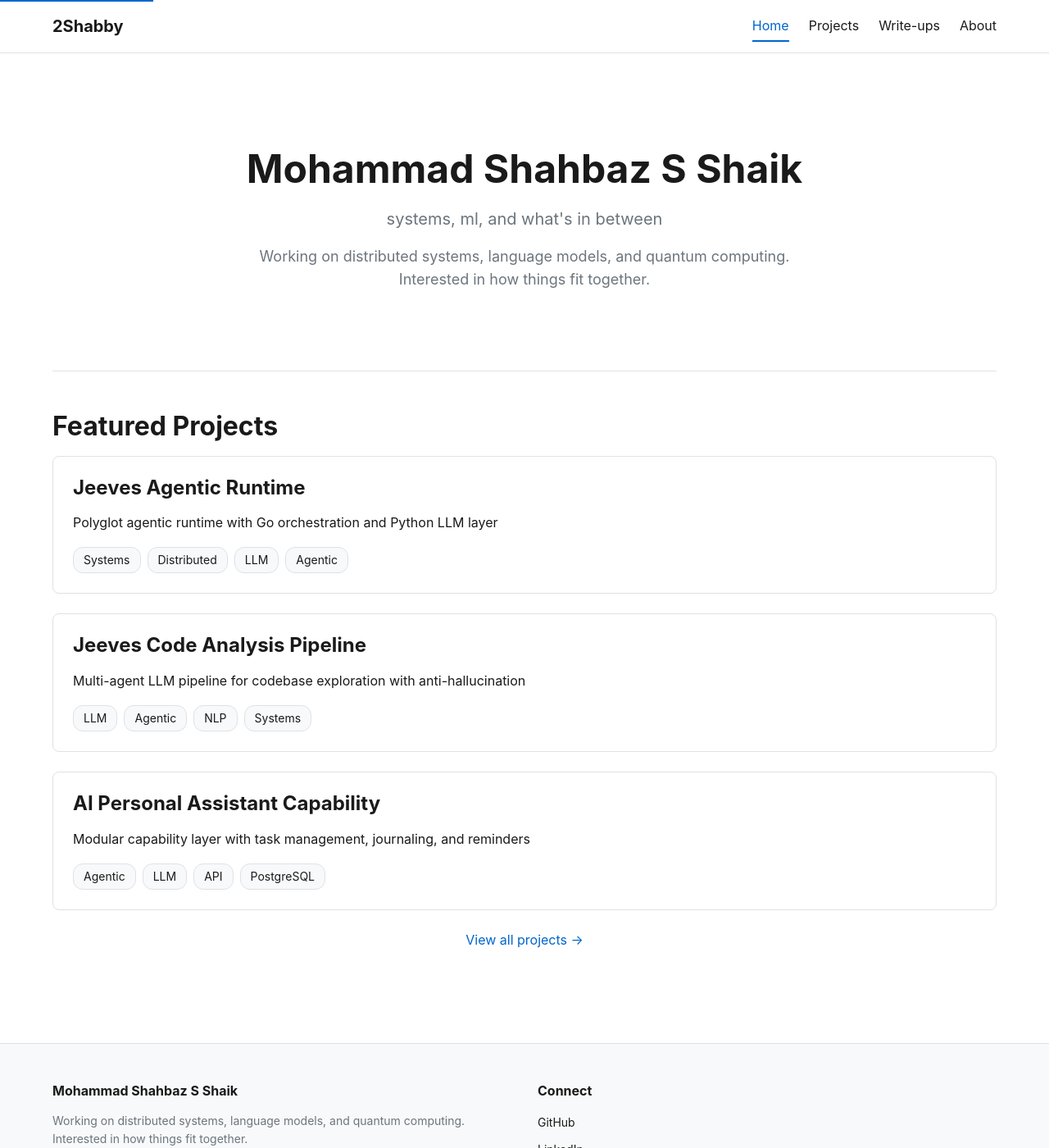
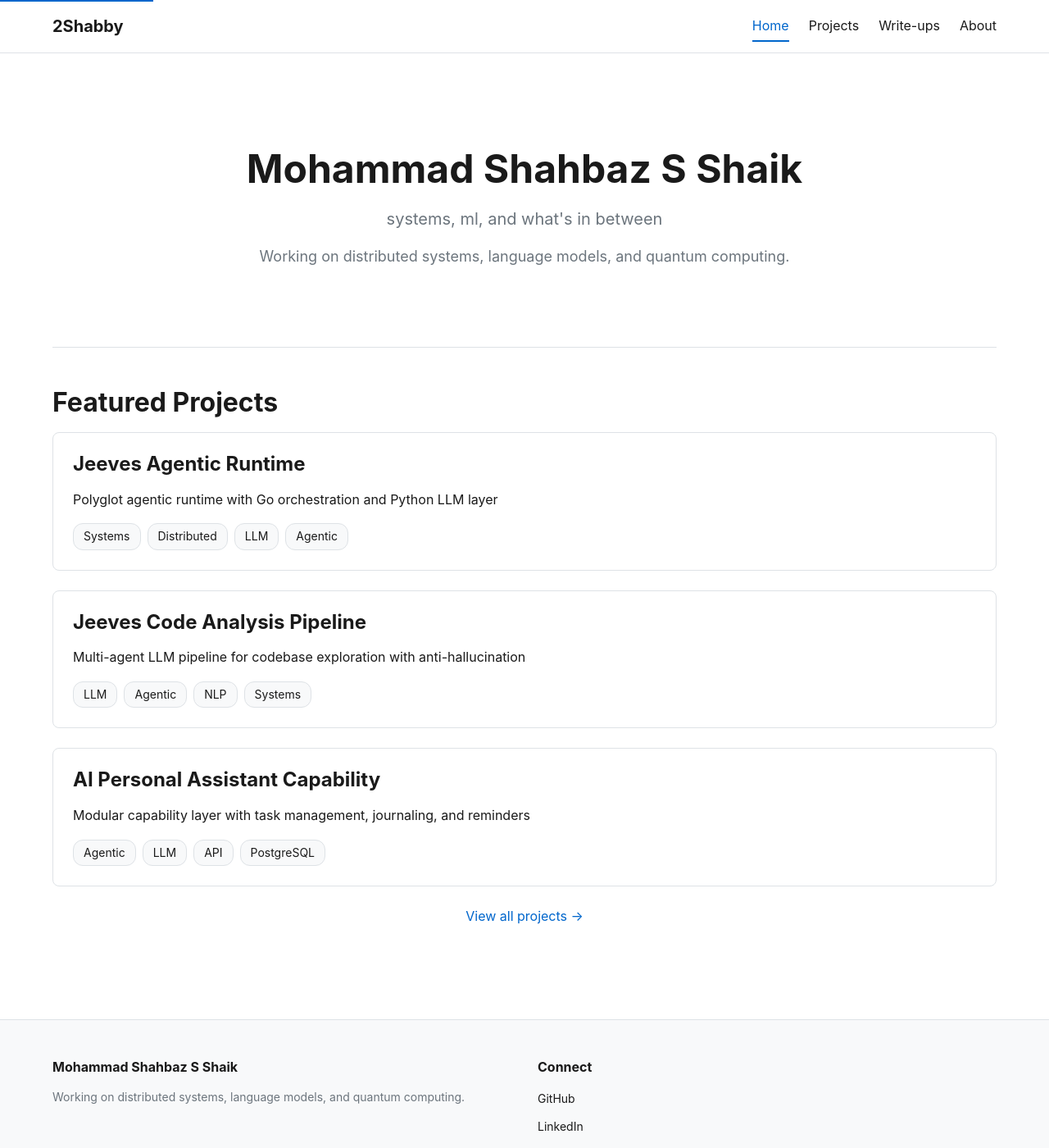
Before and after one commit to 2Shabby/2shabby.github.io, a Jekyll site: the page built from index.md, in a window 1280 px wide and 1400 px high. Shown: the whole window at 82% size. Built offline with Jekyll 4.4.1, drawn with Linux system fonts in a browser that asks for light colours.

Commit message:
tone: Remove remaining soft language from profile bio

```diff
--- a/_data/profile.yml
+++ b/_data/profile.yml
@@ -6,7 +6,7 @@
 name: "Mohammad Shahbaz S Shaik"
 handle: "2Shabby"
 tagline: "systems, ml, and what's in between"
-short_bio: "Working on distributed systems, language models, and quantum computing. Interested in how things fit together."
+short_bio: "Working on distributed systems, language models, and quantum computing."
 
 # Social Links
 social:
```
